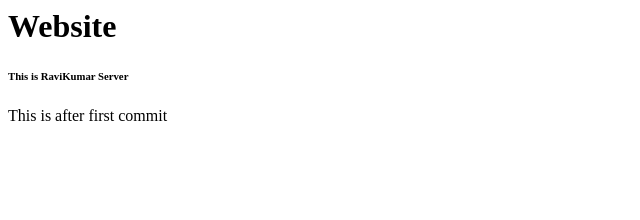
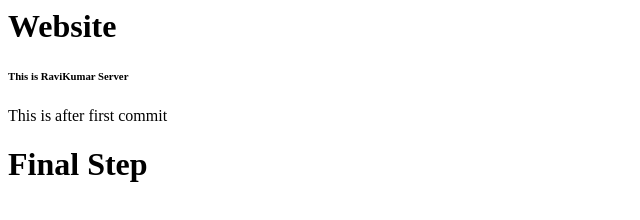
Before and after one commit to ravikumarvelu/website, a plain HTML site: page index.html in a window 1280 px wide. Shown: the whole page, without its empty margins (0-640 px from the left). Drawn offline with Linux system fonts and the light colour scheme.

Commit message:
second commit

```diff
--- a/index.html
+++ b/index.html
@@ -1,3 +1,4 @@
 <h1>Website</h1>
 <h6>This is RaviKumar Server</h6>
 This is after first commit
+<h1>Final Step</h1>
```
